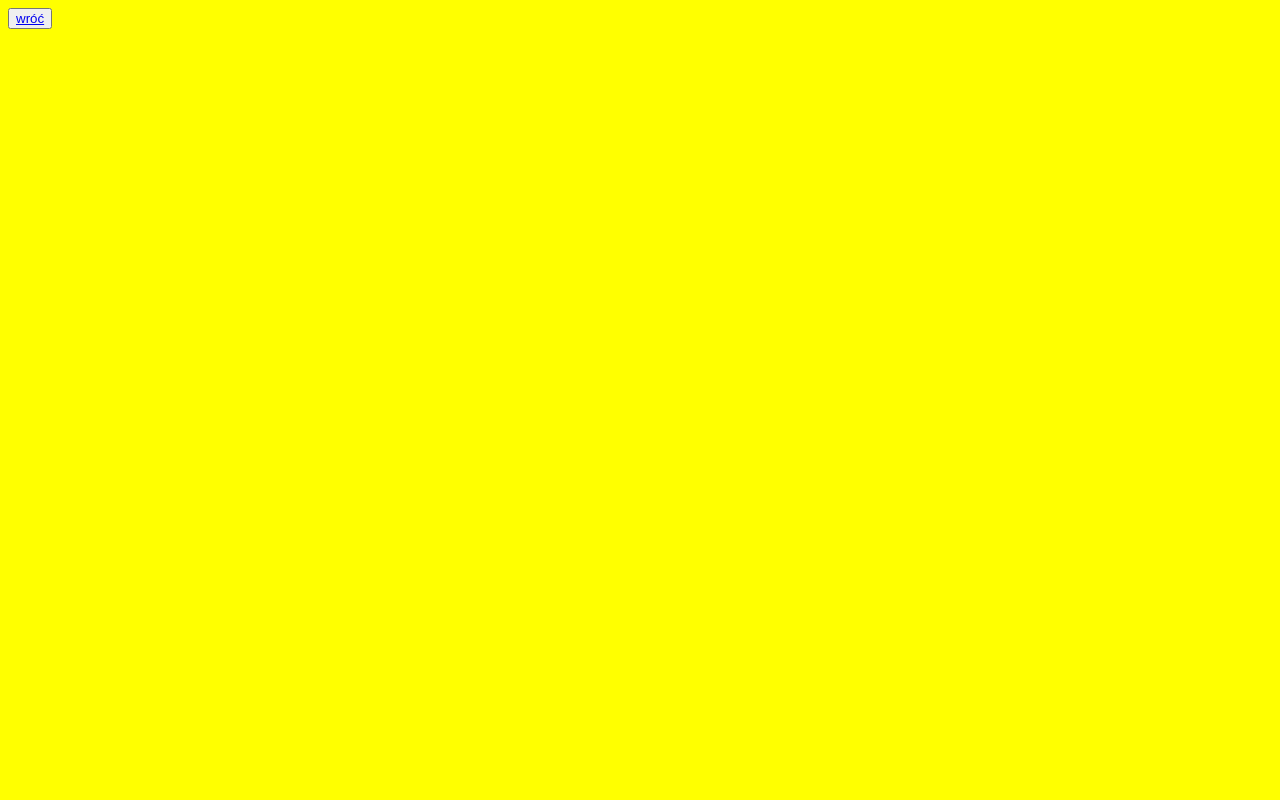
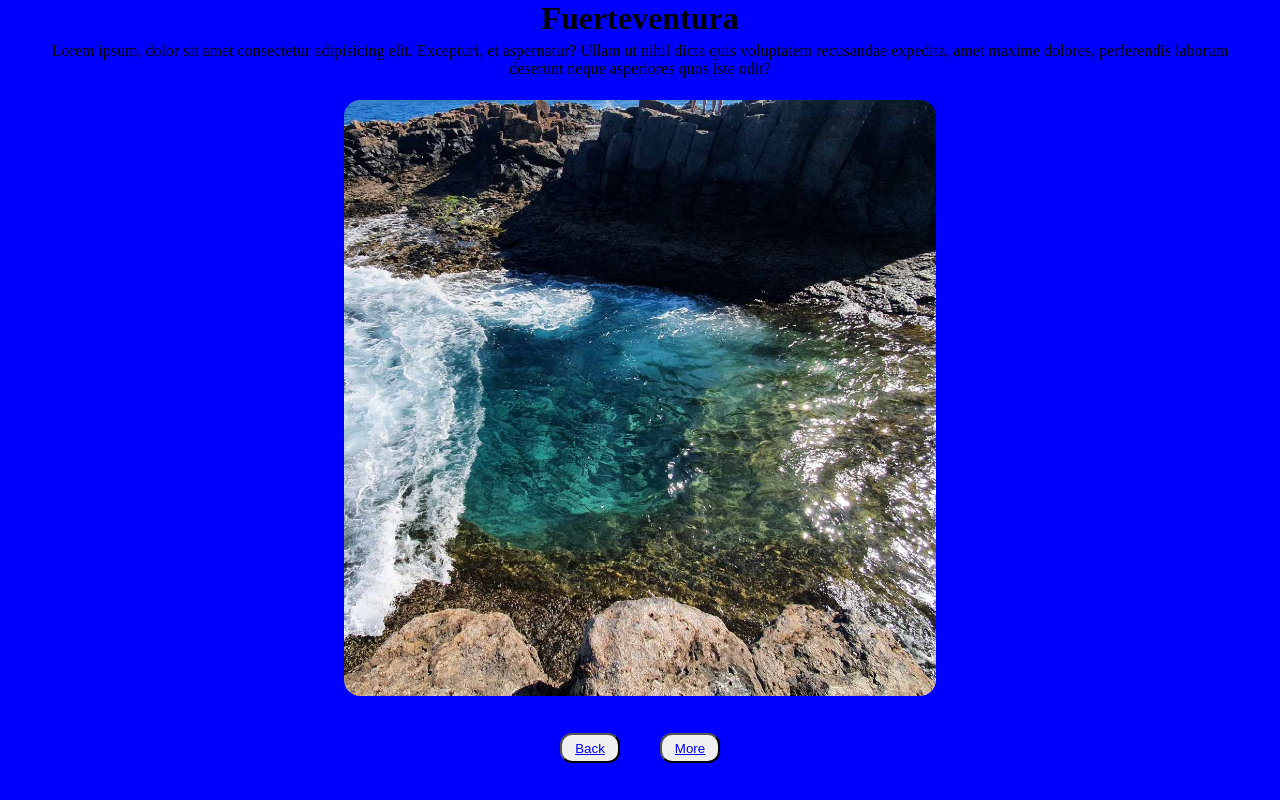
Before and after one commit to kasaparz/Canary-Islands, a plain HTML site: page fuerta.html in a window 1280 px wide. Drawn offline with Linux system fonts and the light colour scheme.

Commit message:
add content to fuerte.html

```diff
--- a/fuerta.html
+++ b/fuerta.html
@@ -4,13 +4,42 @@
 		<meta charset="UTF-8" />
 		<meta name="viewport" content="width=device-width, initial-scale=1.0" />
 		<title>Fuerteventura</title>
-		<style>
-			body {
-				background-color: yellow;
-			}
-		</style>
+		<link rel="stylesheet" href="./style.css">
+
 	</head>
 	<body>
-		<button><a href="index.html">wróć</a></button>
+			<div class="fuerte_background">
+				<h1>Fuerteventura</h1>
+				<p class="description">Lorem ipsum, dolor sit amet consectetur adipisicing elit. Excepturi, et aspernatur? Ullam ut nihil dicta quis voluptatem recusandae expedita, amet maxime dolores, perferendis laborum deserunt neque asperiores quos iste odit?</p>
+			<section class="fuerte_container">
+				<article class="fuerte_card">
+					<figure>
+						<img src="./img/fuerta1.jpg" alt="Fuerteventura" title="PFuerteventura" />
+					</figure>
+				</article>
+				<article class="fuerte_card">
+					<figure>
+						<img src="./img/fuerta2.jpg" alt="Fuerteventura" title="Fuerteventura" />
+					</figure>
+				</article>
+				<article class="fuerte_card">
+					<figure>
+						<img src="./img/fuerta3.jpg" alt="Fuerteventura" title="Fuerteventura" />
+					</figure>
+				</article>
+				<article class="fuerte_card">
+					<figure>
+						<img src="./img/fuerta4.jpg" alt="Fuerteventura" title="Fuerteventura" />
+					</figure>
+				</article>
+				<article class="fuerte_card">
+					<figure>
+						<img src="./img/fuerta5.jpg" alt="Fuerteventura" title="Fuerteventura" />
+					</figure>
+				</article>
+			</section>
+				<span><button><a href="index.html">Back</a></button><button><a href="#">More</a></button>
+		</div>
+
 	</body>
 </html>
--- a/style.css
+++ b/style.css
@@ -2,6 +2,9 @@
 	margin: 0;
 	padding: 0;
 	box-sizing: border-box;
+}
+html {
+	scroll-behavior: smooth;
 }
 body {
 	background-color: aliceblue;
@@ -273,3 +276,68 @@ button {
 	cursor: pointer;
 	border-radius: 8px;
 }
+
+/*------------fuerte-------*/
+
+body {
+	height: 100vh;
+}
+
+.fuerte_background {
+	display: flex;
+	flex-wrap: wrap;
+	flex-direction: column;
+	justify-content: start;
+	align-items: center;
+	background-color: blue;
+	height: 100%;
+}
+
+.fuerte_container {
+	display: flex;
+	flex-direction: row;
+	align-items: center;
+	padding: 20px 0px;
+
+	gap: 8px;
+
+	max-width: 600px;
+	max-height: 630px;
+	aspect-ratio: 600/630;
+	transition: all 0.2s;
+	overflow-x: scroll;
+	scroll-snap-type: x mandatory;
+}
+
+.fuerte_card {
+	padding: 4px;
+	min-width: 600px;
+	min-height: 600px;
+
+	display: flex;
+	border-radius: 8px;
+
+	transition: all 0.2s;
+	scroll-snap-align: start;
+}
+
+.fuerte_card figure {
+	margin: 0px;
+	border-radius: 8px;
+	cursor: move;
+	cursor: grab;
+}
+
+.fuerte_card img {
+	object-fit: cover;
+	width: 100%;
+	height: 100%;
+
+	border-radius: 16px;
+}
+@media (max-width: 600px) {
+	.fuerte_card {
+		min-width: 100%;
+		min-height: 100%;
+	}
+}
```
Also changed, not shown: Img/fuerta1.jpg (added), Img/fuerta2.jpg (added), Img/fuerta3.jpg (added), Img/fuerta4.jpg (added), Img/fuerta5.jpg (added).
